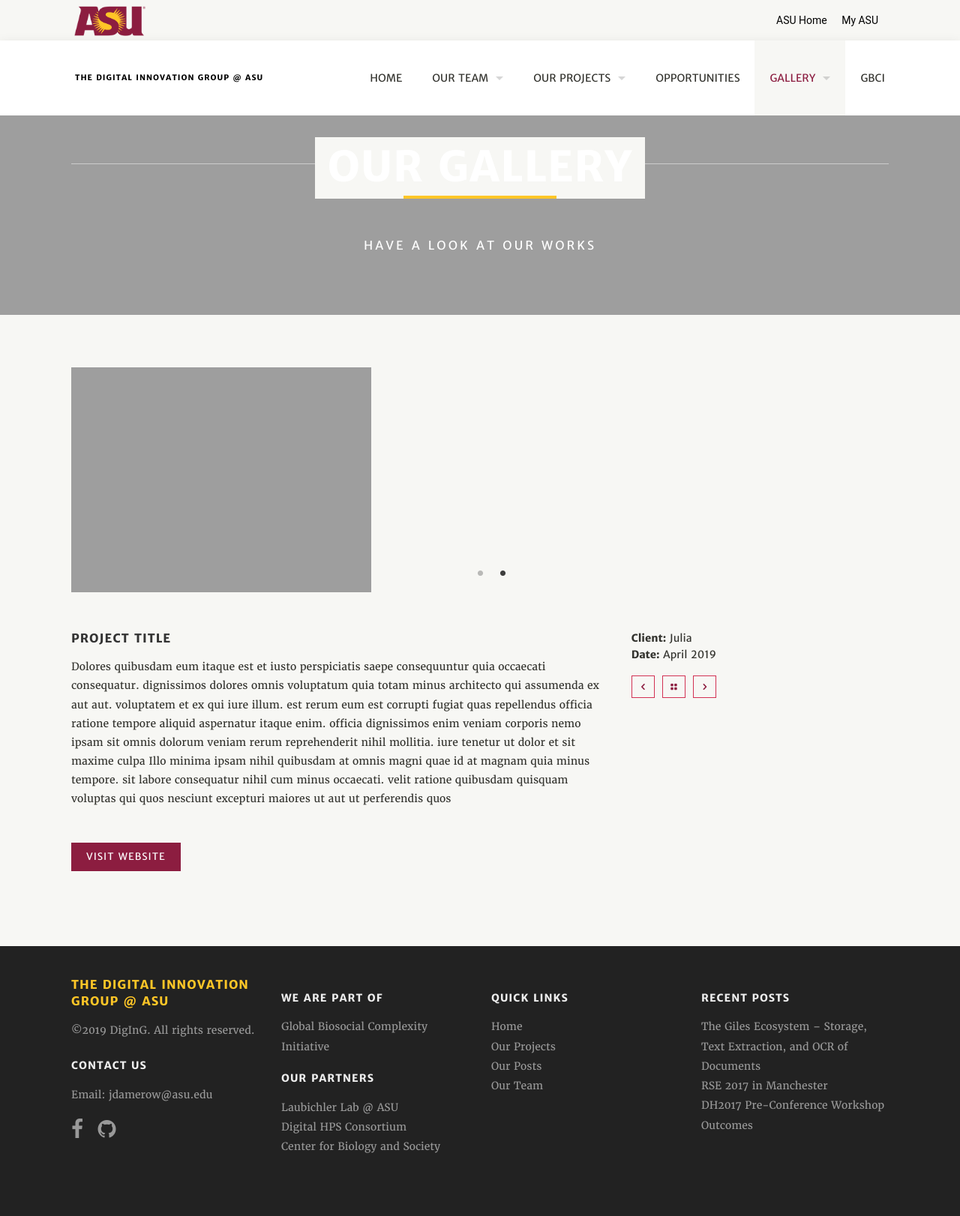
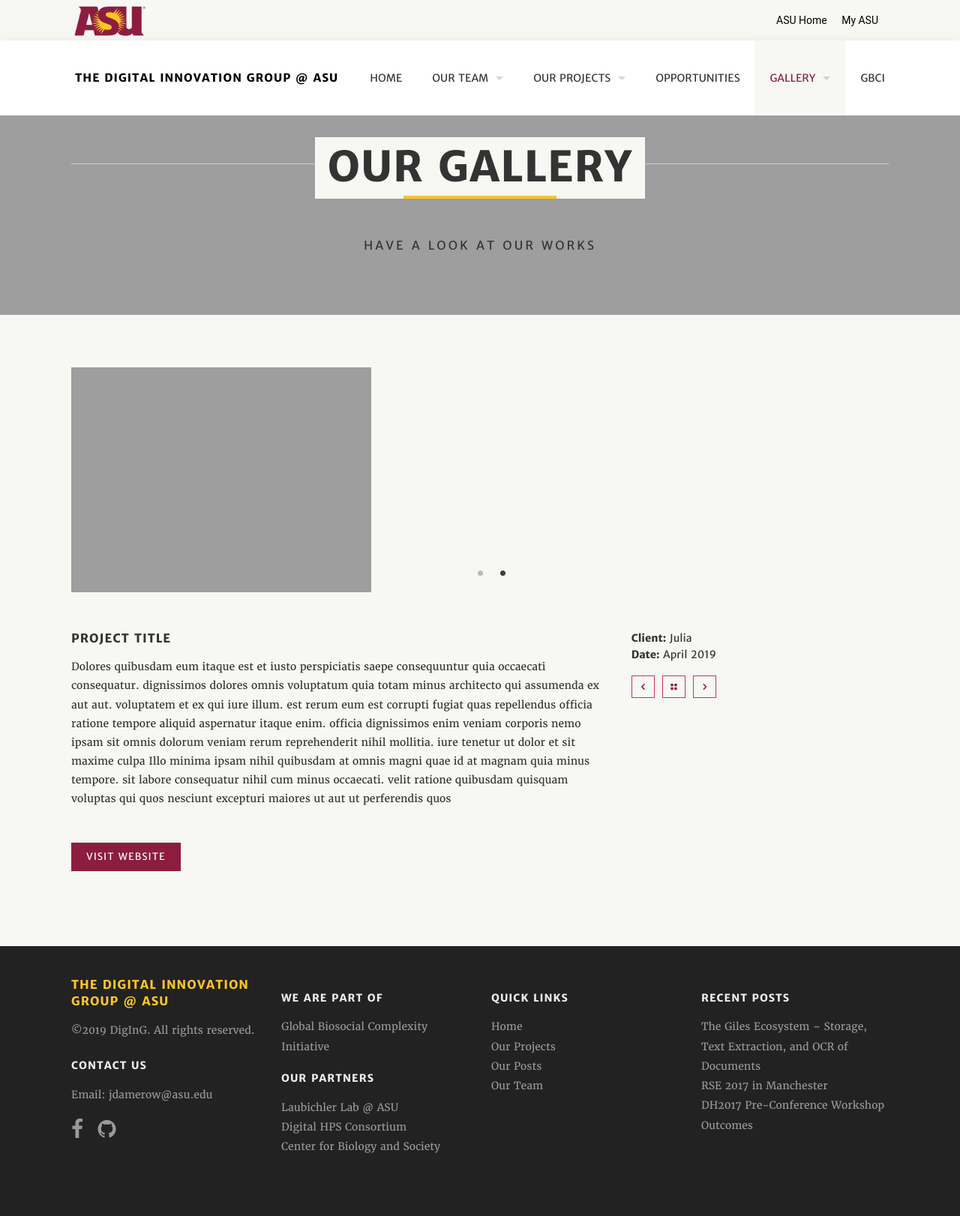
Before and after one commit to diging/diging, a Jekyll site: the page built from gallery/portfolio-item.html, in a window 1280 px wide. Shown: the whole page at 75% size. Built offline with Jekyll 4.4.1, drawn with Linux system fonts in a browser that asks for light colours.

Commit message:
color and alignment change

```diff
--- a/_includes/header.html
+++ b/_includes/header.html
@@ -4,7 +4,7 @@
     <ul class='title-area'>
       <li class='name'>
         <h2 >
-          <a href='{{site.url}}/index.html' style="padding-right: 0px;" class ='f_adapt'>The Digital Innovation Group @ ASU
+          <a href='{{site.url}}/index.html' style="font-size: 88%;" class ='f_adapt'>The Digital Innovation Group @ ASU
           </a>
         </h2>
       </li>
--- a/gallery/portfolio-item.html
+++ b/gallery/portfolio-item.html
@@ -8,7 +8,7 @@
 <div class='full parallax' style='background-image: url(/images/@stock/portfolio-header-bg.jpg); color: #fff;'>
   <div class='row'>
     <div class='large-12 columns'>
-      {% include section-header.html title="Our Gallery" tagline="Have a look at our works" color="#fff" class="big" %}
+      {% include section-header.html title="Our Gallery" tagline="Have a look at our works" class="big" %}
     </div>
   </div>
   <div class='four spacing'></div>
--- a/gallery/portfolio.html
+++ b/gallery/portfolio.html
@@ -23,7 +23,7 @@
     link_to: portfolio-item.html
     klass: development
     desc: Design &amp; Development
-  - image: /images/@stock/work-5.jpg
+  - image: /images/asu_sun.png
     title: Beautiful Girl
     link_to: portfolio-item.html
     klass: print brand
```
